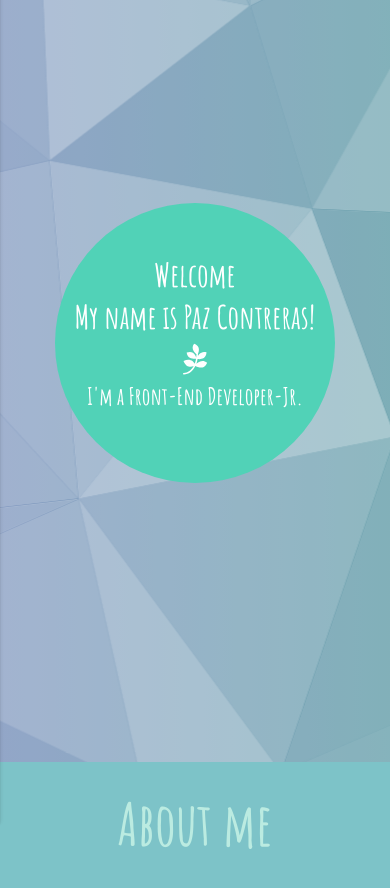
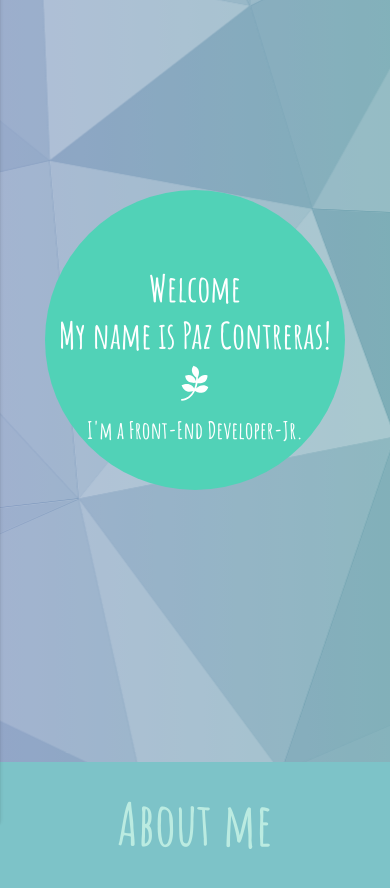
Before and after one commit to PazAutumn/pazautumn.github.io, a plain HTML site: page index.html in a window 390 px wide. Shown: the part 82-970 px from the top of the page. Drawn offline with nearby package versions, Linux system fonts and the light colour scheme.

Commit message:
responsive welcome

```diff
--- a/assets/css/style.css
+++ b/assets/css/style.css
@@ -1,4 +1,6 @@
 body {
+	width: 100%;
+	height: 100%;
   background: #e0e6eb;
   font-family: 'Amatic SC', cursive;
   font-weight: 700;
@@ -45,33 +47,35 @@ svg polygon {
 #welcome {
   width: 100%;
   height: 100vh;
+  position: relative;
   display: flex;
+  justify-content: center;
+  align-items: center;
+}
+
+.container-welcome {
+	width: 550px;
+  height: 550px;
+  background-color: #51D2B7;
+  opacity: 0.5;
+  border-radius: 100%;
+  position: absolute;
   font-weight: 800;
   justify-content: center;
+  align-content: center;
   text-align: center;
   color: #fff;
-  position: relative;
 }
 
-#welcome h1 {
-  width: 550px;
-  height: 550px;
-  position: absolute;
+.container-welcome h1 {
   font-size: 4em;
-  padding-top: 2em;
+  padding-top: 1.2em;
   line-height: 1.3em;
   font-weight: bolder;
-  background-color: #51D2B7;
-  align-self: center;
-  opacity: 0.5;
-  border-radius: 100%;
 }
 
-#welcome h2 {
+.container-welcome h2 {
   font-size: 3em;
-  padding-top: 5em;
-  position: absolute;
-  align-self: center;
 }
 
 #skills, #contact {
@@ -96,16 +100,19 @@ svg polygon {
   .side-nav li a {
     font-size: 26px;
   }
-  #welcome h1 {
-    width: 280px;
-    height: 280px;
-    font-size: 2.3em;
-    padding-top: 1.6em;
+  .container-welcome {
+    width: 300px;
+    height: 300px;
   }
-  #welcome h2 {
+  .container-welcome h1 {
+    font-size: 2.6em;
+    padding-top: 0.5em;
+    margin-bottom: 0;
+  }
+  .container-welcome h2 {
     font-size: 1.7em;
-    padding-top: 4.5em;
     font-weight: bold;
+    margin-top: 10px;
   }
   .fa-bars {
   font-size: 60px;
--- a/index.html
+++ b/index.html
@@ -2,6 +2,7 @@
 <html lang="en">
 <head>
 	<meta charset="UTF-8">
+	<meta name="viewport" content="width=device-width, initial-scale=1.0">
 	<link rel="stylesheet" href="https://cdnjs.cloudflare.com/ajax/libs/normalize/5.0.0/normalize.min.css">
 	<link rel="stylesheet" href="https://cdnjs.cloudflare.com/ajax/libs/materialize/0.100.2/css/materialize.min.css">
 	 <link href="https://fonts.googleapis.com/css?family=Amatic+SC:400,700|Open+Sans:400,700,800" rel="stylesheet">
@@ -60,8 +61,11 @@
 
 
 	<section id="welcome">
-		<h1 class="animated fadeInRight" id="hello">Welcome <br> My name is Paz Contreras! <br> <i class="fab fa-pagelines"></i></h1>
-		<h2 class="animated fadeInRight" id="front"> I'm a Front-End Developer-Jr.</h2>
+		<div class="container-welcome s12 m12 l12 xl12 animated fadeInDown">
+			<h1 id="hello">Welcome <br> My name is Paz Contreras! <br> <i class="fab fa-pagelines"></i></h1>
+			<h2 id="front"> I'm a Front-End Developer-Jr.</h2>
+		</div>
+
 		<svg id="demo" viewBox="0 0 1600 600" preserveAspectRatio="xMidYMid slice">
 		  <defs>
 		    <linearGradient id="grad1" x1="0" y1="0" x2="1" y2="0" color-interpolation="sRGB">
```
Lines whose indentation alone changed are shown as unchanged.
